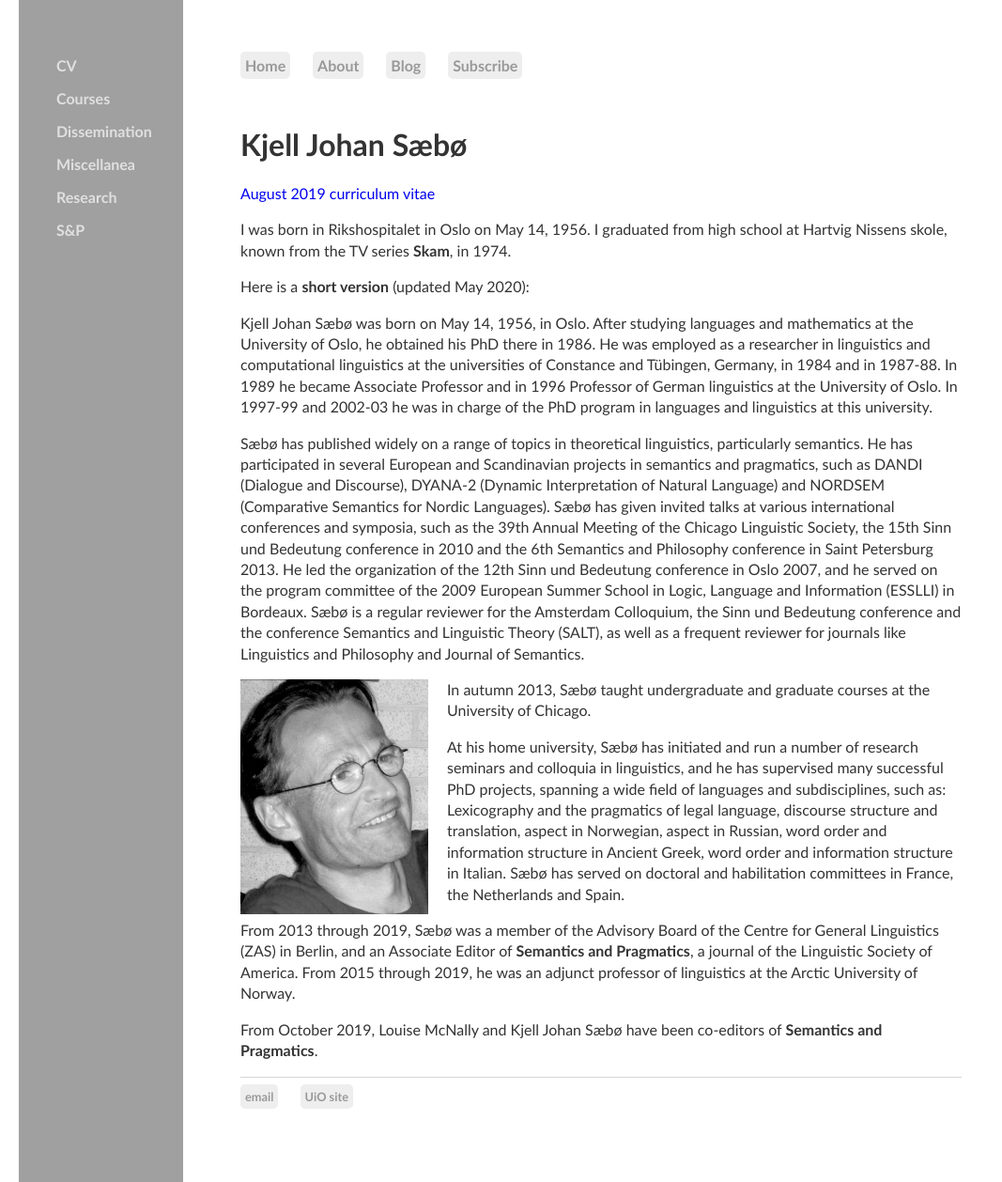
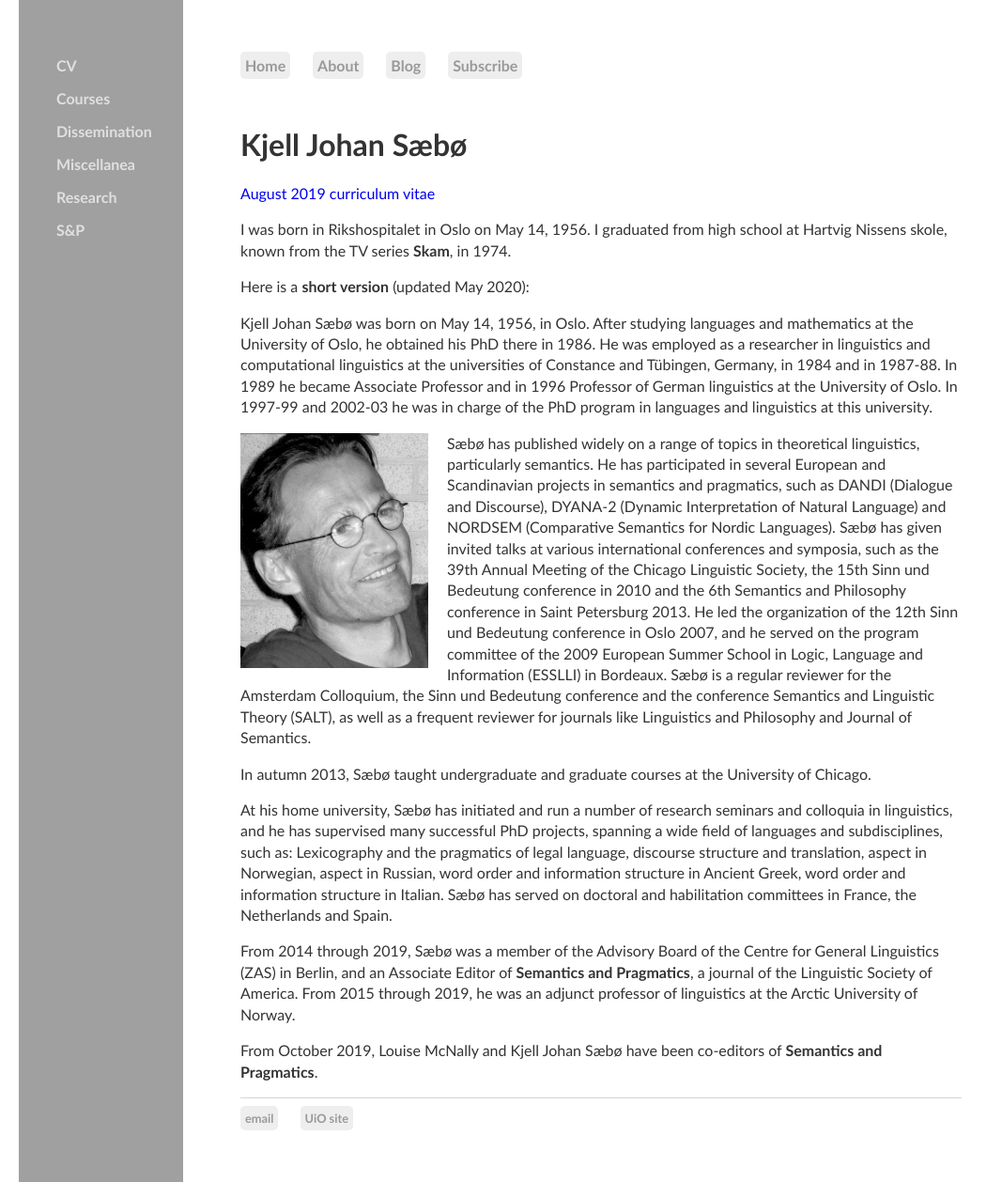
Before and after one commit to kjelljs/kjelljs.github.io, a Jekyll site: the page built from cv/index.html, in a window 1280 px wide and 1258 px high. Shown: the whole window at 94% size, without its empty margins (0-1067 px from the left). Built offline with Jekyll 4.4.1, drawn with Linux system fonts in a browser that asks for light colours; some of the changed lines change nothing that is shown.

Commit message:
Update index.html

```diff
--- a/cv/index.html
+++ b/cv/index.html
@@ -9,12 +9,12 @@ title: Om Kjell Johan S
 	<p>Here is a <b>short version</b> (updated May 2020):</p>
 	<p>Kjell Johan Sæbø was born on May 14, 1956, in Oslo. After studying languages and mathematics
 at the University of Oslo, he obtained his PhD there in 1986. He was employed as a researcher in linguistics and computational linguistics at the universities of Constance and Tübingen, Germany, in 1984 and in 1987-88. In 1989 he became Associate Professor and in 1996 Professor of German linguistics at the University of Oslo. In 1997-99 and 2002-03 he was in charge of the PhD program in languages and linguistics at this university.</p>
-<p>Sæbø has published widely on a range of topics in theoretical linguistics, particularly semantics.
+<div style="float:left;"><img style="height:250px;" src="/pics/Saeboe4G.jpg">&nbsp; &nbsp; &nbsp; </div><p>Sæbø has published widely on a range of topics in theoretical linguistics, particularly semantics.
 He has participated in several European and Scandinavian projects in semantics and pragmatics, such as DANDI (Dialogue and Discourse), DYANA-2 (Dynamic Interpretation of Natural Language) and NORDSEM (Comparative Semantics for Nordic Languages).
 Sæbø has given invited talks at various international conferences and symposia, such as the 39th Annual Meeting of the Chicago Linguistic Society, the 15th Sinn und Bedeutung conference in 2010 and the 6th Semantics and Philosophy conference in Saint Petersburg 2013. He led the organization of the 12th Sinn und Bedeutung conference in Oslo 2007, and he served on the program committee of the 2009 European Summer School in Logic, Language and Information (ESSLLI) in Bordeaux. Sæbø is a regular reviewer for the Amsterdam Colloquium, the Sinn und Bedeutung conference and the conference Semantics and Linguistic Theory (SALT), as well as a frequent reviewer for journals like Linguistics and Philosophy and Journal of Semantics.</p>
-	<div style="float:left;"><img style="height:250px;" src="/pics/Saeboe4G.jpg">&nbsp; &nbsp; &nbsp; </div><p>In autumn 2013, Sæbø taught undergraduate and graduate courses at the University of Chicago.</p>
+	<p>In autumn 2013, Sæbø taught undergraduate and graduate courses at the University of Chicago.</p>
 <p>At his home university, Sæbø has initiated and run a number of research seminars and colloquia in linguistics, and he has supervised many successful PhD projects, spanning a wide field of languages and subdisciplines, such as: Lexicography and the pragmatics of legal language, discourse structure and translation, aspect in Norwegian, aspect in Russian, word order and information structure in Ancient Greek, word order and information structure in Italian. Sæbø has served on doctoral and habilitation committees in France, the Netherlands and Spain.</p>
-<p>From 2013 through 2019, Sæbø was a member of the Advisory Board of the Centre for General Linguistics (ZAS) in Berlin, and an Associate Editor of <b>Semantics and Pragmatics</b>, a journal of the Linguistic Society of America. From 2015 through 2019, he was an adjunct professor of linguistics at the Arctic University of Norway.
+<p>From 2014 through 2019, Sæbø was a member of the Advisory Board of the Centre for General Linguistics (ZAS) in Berlin, and an Associate Editor of <b>Semantics and Pragmatics</b>, a journal of the Linguistic Society of America. From 2015 through 2019, he was an adjunct professor of linguistics at the Arctic University of Norway.
 </p>
 	<p>From October 2019, Louise McNally and Kjell Johan Sæbø have been co-editors of <b>Semantics and Pragmatics</b>.
 
```
